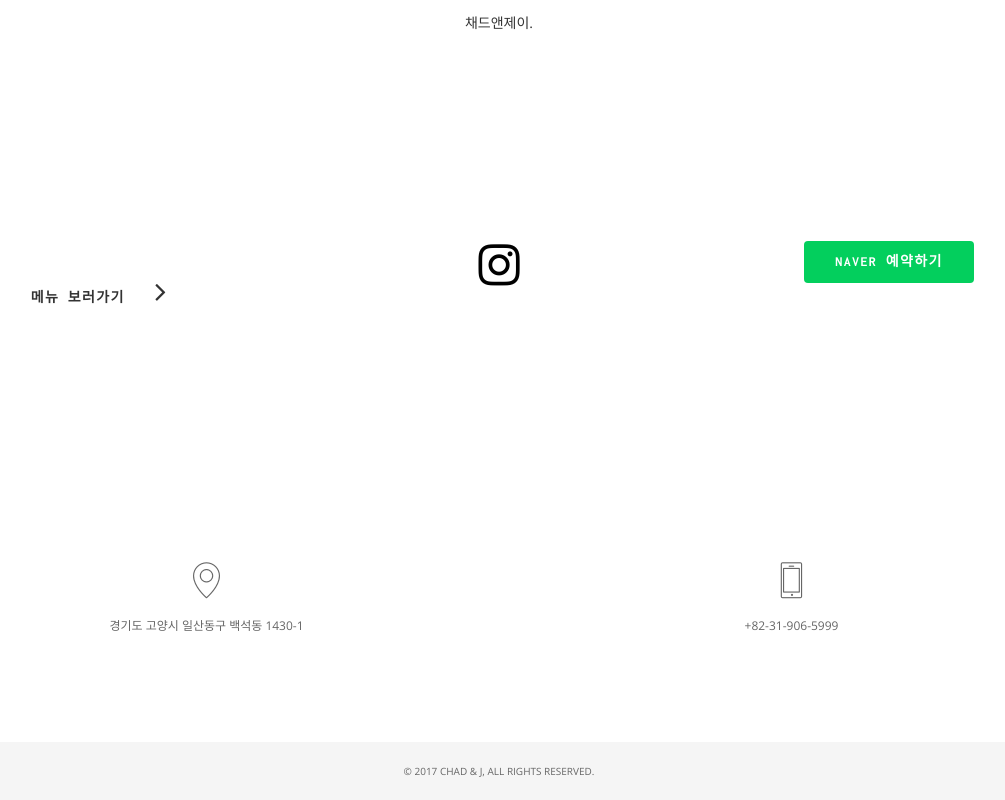
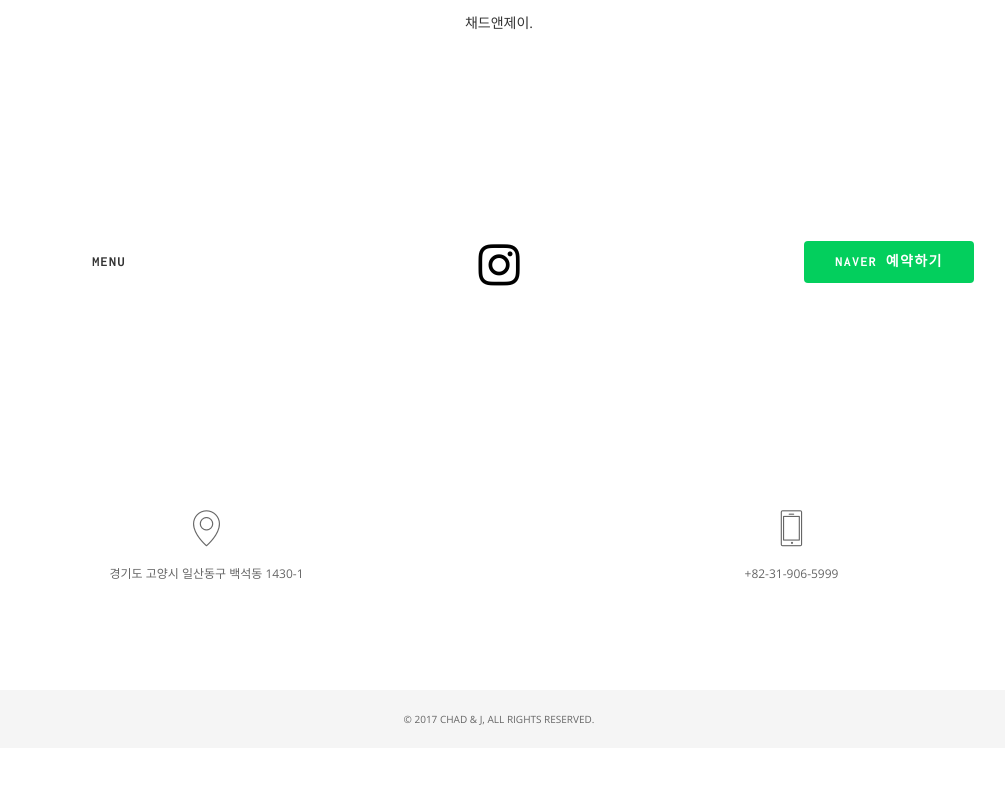
Before and after one commit to chadandj/chadandj-new, a plain HTML site: page index.html in a window 1280 px wide. Shown: the part 940-1740 px from the top of the page, without its empty margins (141-1146 px from the left). After the commit the page ends 1688 px from the top, so only its background shows below. Drawn offline with nearby package versions, Linux system fonts and the light colour scheme.

Commit message:
menu 버튼 수정.
왤케 이쁘게가 안되냐

```diff
--- a/assets/css/custom.css
+++ b/assets/css/custom.css
@@ -88,8 +88,6 @@
 	padding: 10px 30px;
 	font-size: 14px;
 	font-weight: bold;
-	/* margin-top: 20px; */
-	border: none;
 	background: none;
 }
 
--- a/index.html
+++ b/index.html
@@ -158,7 +158,7 @@
 					<div class="col-sm-4">
 						<div class="content-box">
 							<div class="menu-module">
-								<a class="btn menu-btn2" href="menu.html" target="_blank">메뉴 보러가기 <i class="fa fa-angle-right"></i></a>
+								<a class="btn menu-btn2" href="assets/images/menu/menu-all.jpg" target="_blank">Menu</a>
 							</div>
 						</div>
 					</div>
```
